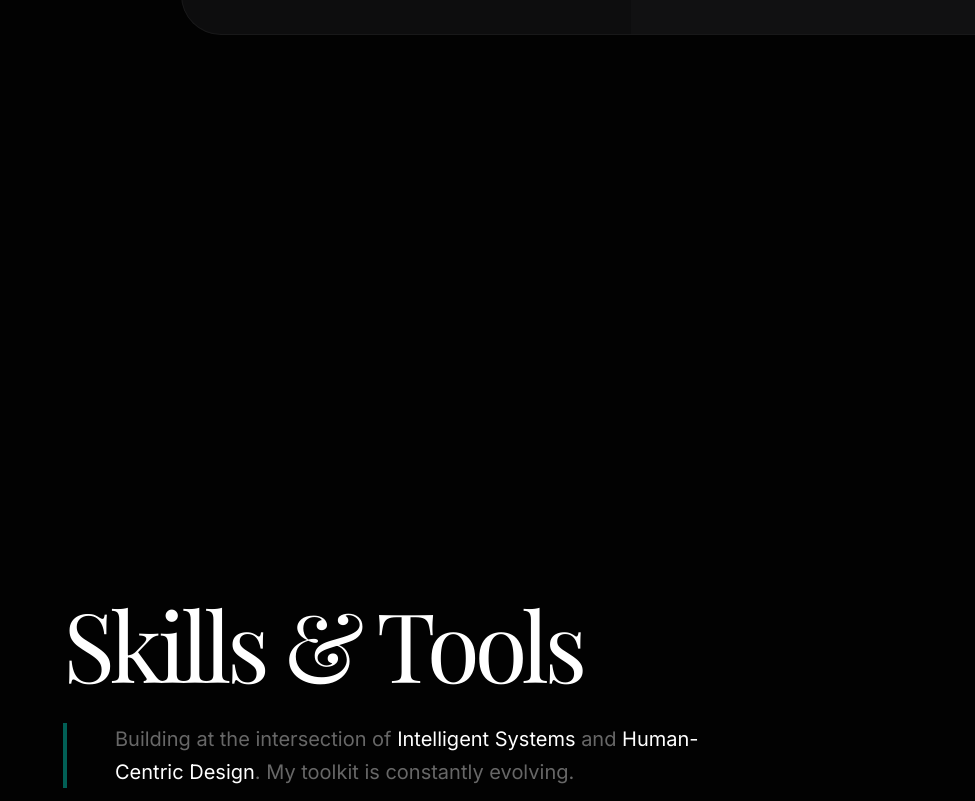
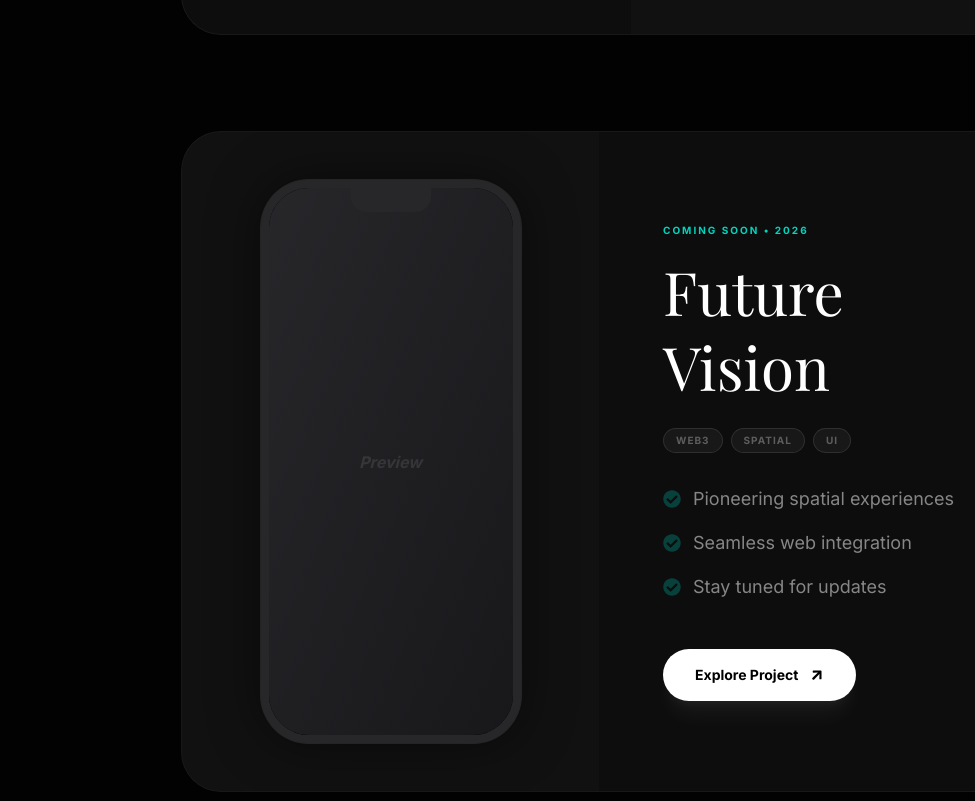
Before and after one commit to aasthakumari03/updated_Portfolio, a Next.js app: page / in a window 1280 px wide. Shown: the part 4999-5800 px from the top of the page, without its empty margins (305-1280 px from the left). Built offline with nearby package versions, Linux system fonts and the light colour scheme; a web font is replaced by a local one.

Commit message:
refine: add second coming soon placeholder card

```diff
--- a/app/page.tsx
+++ b/app/page.tsx
@@ -254,6 +254,20 @@ export default function Home() {
             image="#"
             mockupType="desktop"
           />
+          <ProjectCard
+            title="Future Vision"
+            category="Coming Soon"
+            year="2026"
+            tags={["Web3", "Spatial", "UI"]}
+            features={[
+              "Pioneering spatial experiences",
+              "Seamless web integration",
+              "Stay tuned for updates"
+            ]}
+            image="#"
+            mockupType="mobile"
+            reversed
+          />
         </div>
       </section>
 
```
